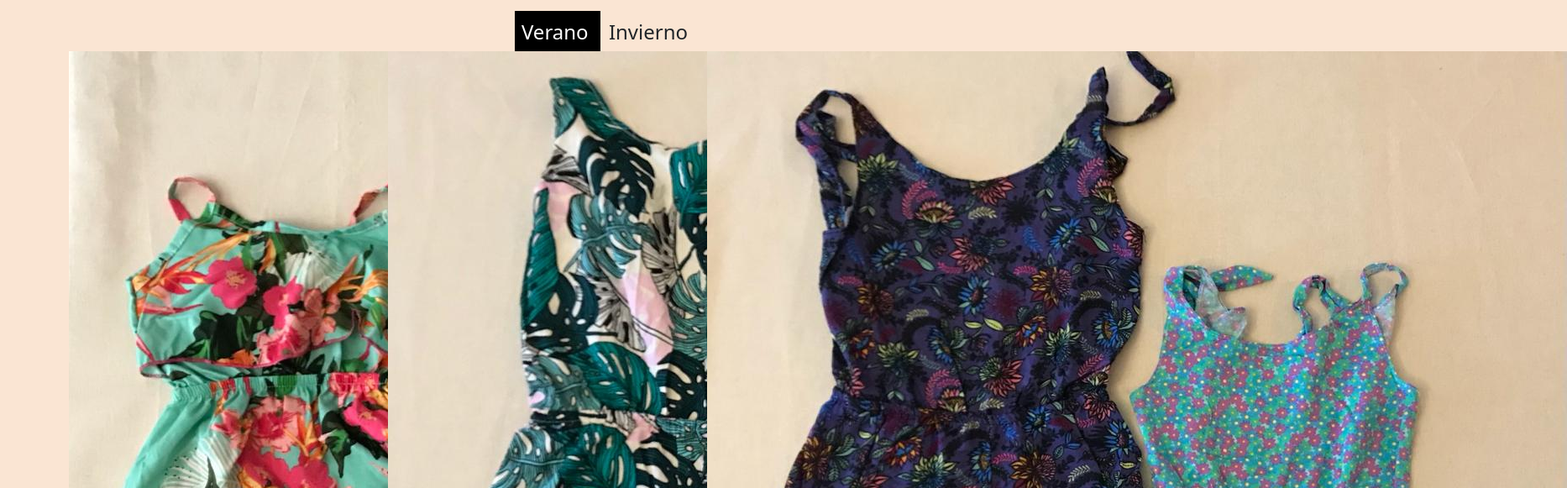
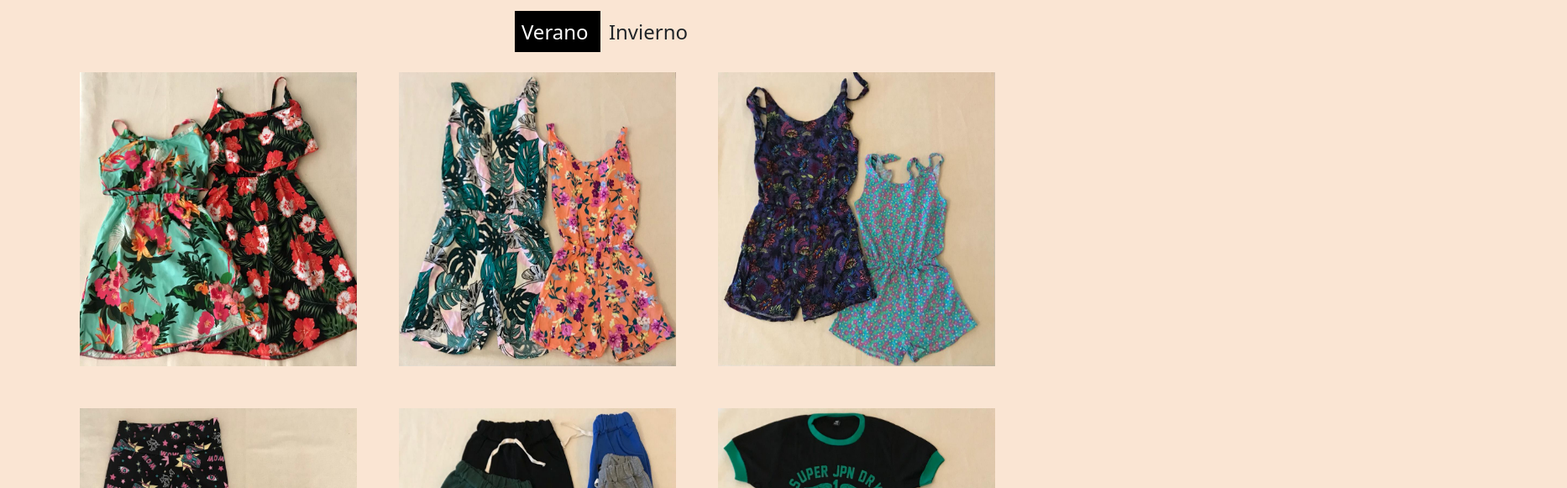
Before and after one commit to Cristian-Liendro/pagina-web, a plain HTML site: page paginas/colecciones.html in a window 1280 px wide. Shown: the part 263-844 px from the top of the page at 84% size, 1866 px wide, since content can reach past the window. Drawn offline with nearby package versions, Linux system fonts and the light colour scheme.

Commit message:
css bootstrap colecciones

```diff
--- a/style.css
+++ b/style.css
@@ -226,6 +226,23 @@ text-align: center;
     overflow: hidden;
 }
 
+/*bootstrap main de colecciones*/
+
+#galeriacolecciones img{
+    width: 100%;
+    height: 350px;
+}
+
+#galeriacolecciones .col-lg-4{
+    margin: 0;
+    padding: 25px;
+}
+
+#galeriacolecciones img:hover{
+    border: 3px solid black;
+}
+
+
 .TituloQuienesSomos {
     text-align: center;
     position: absolute;
```
